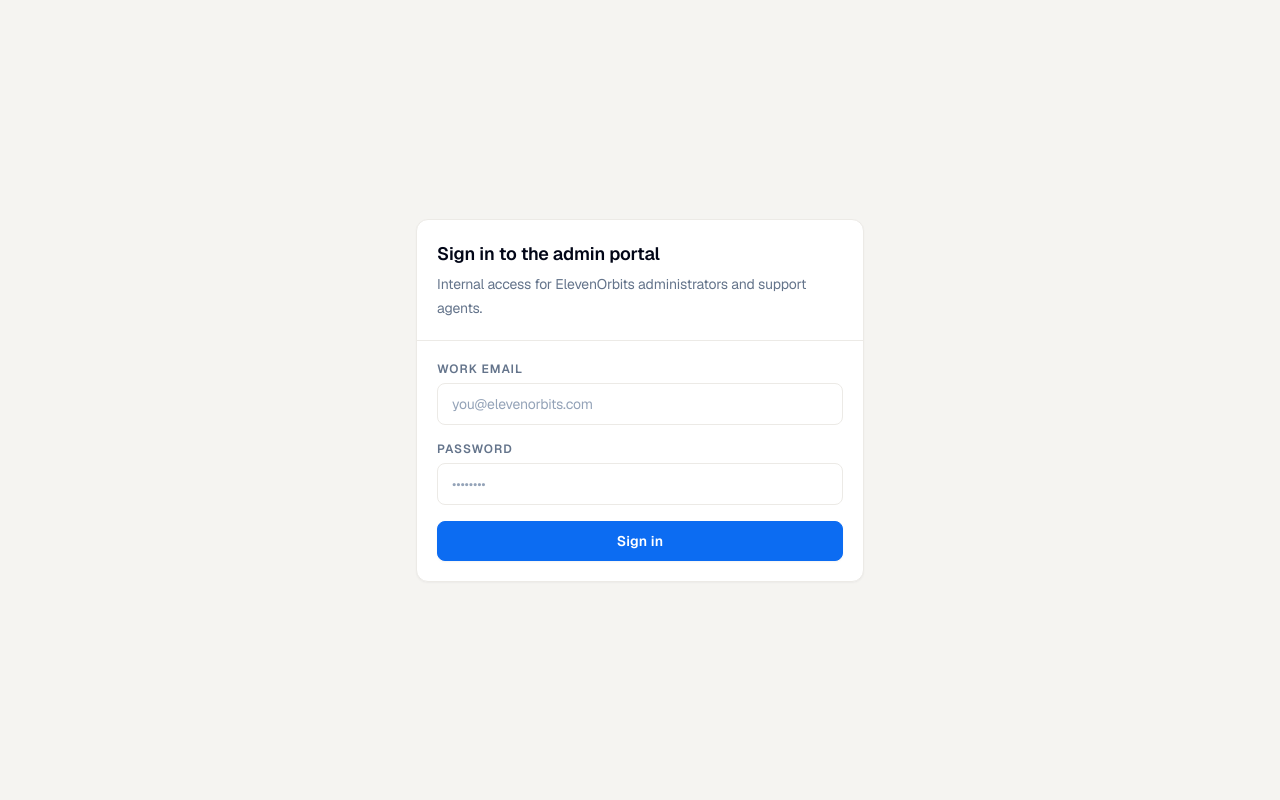
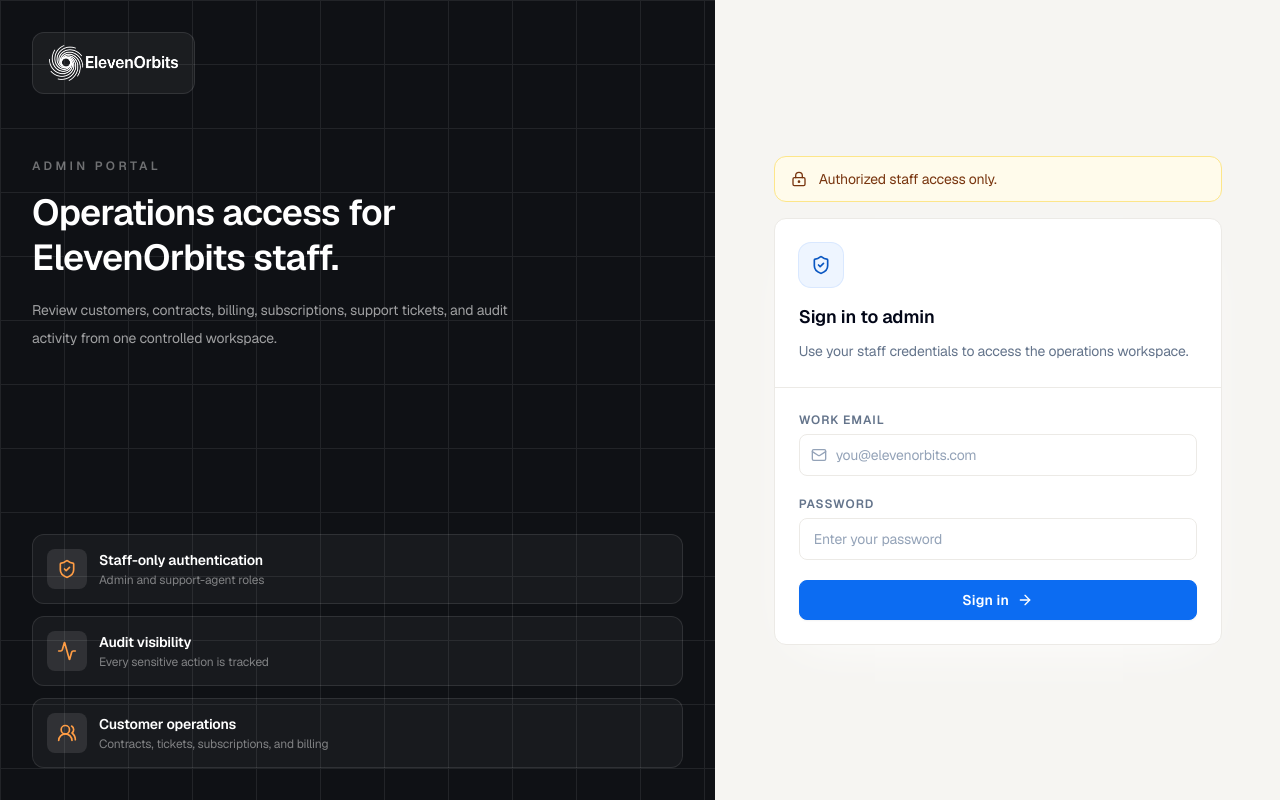
Before and after one commit to AhmadExpa/ORBS, a Next.js app in the folder frontend/: page /eo-admin/login in a window 1280 px wide. Built offline with nearby package versions, Linux system fonts and the light colour scheme; no server answers.

Commit message:
Polish admin login experience

```diff
--- a/frontend/app/eo-admin/login/page.jsx
+++ b/frontend/app/eo-admin/login/page.jsx
@@ -1,9 +1,63 @@
 import { AdminLoginForm } from "@/components/admin/login-form";
+import { BrandLogo } from "@/components/shared/brand-logo";
+import { Activity, LockKeyhole, ShieldCheck, UsersRound } from "lucide-react";
 
 export default function StandaloneAdminLoginPage() {
   return (
-    <div className="flex min-h-screen items-center justify-center bg-surface px-6 py-16">
-      <AdminLoginForm />
+    <div className="min-h-screen bg-[#f6f5f2] text-slate-950">
+      <div className="mx-auto grid min-h-screen w-full max-w-[1440px] grid-cols-1 lg:grid-cols-[minmax(0,0.95fr)_minmax(420px,0.75fr)]">
+        <section className="relative hidden overflow-hidden bg-[#0f1115] p-8 text-white lg:flex lg:flex-col lg:justify-between">
+          <div className="absolute inset-0 opacity-[0.08] [background-image:linear-gradient(to_right,#ffffff_1px,transparent_1px),linear-gradient(to_bottom,#ffffff_1px,transparent_1px)] [background-size:64px_64px]" />
+          <div className="relative">
+            <div className="inline-flex rounded-xl border border-white/10 bg-white/5 px-4 py-3">
+              <BrandLogo className="h-9" imageClassName="brightness-0 invert" priority />
+            </div>
+            <div className="mt-16 max-w-xl">
+              <p className="text-xs font-semibold uppercase tracking-[0.28em] text-white/40">Admin Portal</p>
+              <h1 className="mt-4 text-4xl font-semibold leading-tight tracking-[-0.02em] text-white">
+                Operations access for ElevenOrbits staff.
+              </h1>
+              <p className="mt-4 max-w-lg text-sm leading-7 text-white/60">
+                Review customers, contracts, billing, subscriptions, support tickets, and audit activity from one controlled workspace.
+              </p>
+            </div>
+          </div>
+
+          <div className="relative grid gap-3">
+            {[
+              { icon: ShieldCheck, label: "Staff-only authentication", value: "Admin and support-agent roles" },
+              { icon: Activity, label: "Audit visibility", value: "Every sensitive action is tracked" },
+              { icon: UsersRound, label: "Customer operations", value: "Contracts, tickets, subscriptions, and billing" },
+            ].map((item) => {
+              const Icon = item.icon;
+              return (
+                <div key={item.label} className="flex items-center gap-3 rounded-xl border border-white/10 bg-white/[0.04] p-3.5">
+                  <span className="flex h-10 w-10 shrink-0 items-center justify-center rounded-lg bg-white/10 text-accent-400">
+                    <Icon className="h-5 w-5" />
+                  </span>
+                  <div>
+                    <p className="text-sm font-semibold text-white">{item.label}</p>
+                    <p className="mt-0.5 text-xs text-white/45">{item.value}</p>
+                  </div>
+                </div>
+              );
+            })}
+          </div>
+        </section>
+
+        <main className="flex min-h-screen items-center justify-center px-5 py-10 sm:px-8">
+          <div className="w-full max-w-md">
+            <div className="mb-6 flex items-center justify-center lg:hidden">
+              <BrandLogo className="h-10" priority />
+            </div>
+            <div className="mb-4 flex items-center gap-3 rounded-xl border border-amber-200 bg-amber-50 px-4 py-3 text-sm text-amber-900">
+              <LockKeyhole className="h-4 w-4 shrink-0" />
+              Authorized staff access only.
+            </div>
+            <AdminLoginForm />
+          </div>
+        </main>
+      </div>
     </div>
   );
 }
--- a/frontend/components/admin/login-form.jsx
+++ b/frontend/components/admin/login-form.jsx
@@ -1,6 +1,7 @@
 "use client";
 
 import { useState } from "react";
+import { ArrowRight, Mail, ShieldCheck } from "lucide-react";
 import { Button, Card, CardContent, CardDescription, CardHeader, CardTitle, FieldLabel, TextInput } from "@/lib/ui";
 import { apiFetch } from "@/lib/api/client";
 import { setStaffSessionToken } from "@/lib/auth/staff-client-session";
@@ -43,24 +44,50 @@
   }
 
   return (
-    <Card className="w-full max-w-md">
-      <CardHeader>
-        <CardTitle>Sign in to the admin portal</CardTitle>
-        <CardDescription>Internal access for ElevenOrbits administrators and support agents.</CardDescription>
+    <Card className="w-full overflow-hidden shadow-panel">
+      <CardHeader className="space-y-4 p-6">
+        <span className="flex h-11 w-11 items-center justify-center rounded-xl bg-brand-50 text-brand-700 ring-1 ring-brand-100">
+          <ShieldCheck className="h-5 w-5" />
+        </span>
+        <div>
+          <CardTitle className="text-2xl">Sign in to admin</CardTitle>
+          <CardDescription className="mt-2">Use your staff credentials to access the operations workspace.</CardDescription>
+        </div>
       </CardHeader>
-      <CardContent>
-        <form className="space-y-4" onSubmit={handleSubmit}>
+      <CardContent className="p-6">
+        <form className="space-y-5" onSubmit={handleSubmit}>
           <div>
             <FieldLabel>Work email</FieldLabel>
-            <TextInput type="email" placeholder="you@elevenorbits.com" value={form.email} onChange={(event) => setForm((current) => ({ ...current, email: event.target.value }))} required />
+            <div className="relative">
+              <Mail className="pointer-events-none absolute left-3 top-1/2 h-4 w-4 -translate-y-1/2 text-slate-400" />
+              <TextInput
+                className="pl-9"
+                type="email"
+                placeholder="you@elevenorbits.com"
+                autoComplete="username"
+                value={form.email}
+                onChange={(event) => setForm((current) => ({ ...current, email: event.target.value }))}
+                required
+              />
+            </div>
           </div>
           <div>
             <FieldLabel>Password</FieldLabel>
-            <TextInput type="password" placeholder="••••••••" value={form.password} onChange={(event) => setForm((current) => ({ ...current, password: event.target.value }))} required />
+            <TextInput
+              type="password"
+              placeholder="Enter your password"
+              autoComplete="current-password"
+              value={form.password}
+              onChange={(event) => setForm((current) => ({ ...current, password: event.target.value }))}
+              required
+            />
           </div>
-          {state.error ? <p className="text-sm font-medium text-rose-600">{state.error}</p> : null}
+          {state.error ? (
+            <p className="rounded-lg border border-rose-200 bg-rose-50 px-3 py-2 text-sm font-medium text-rose-700">{state.error}</p>
+          ) : null}
           <Button className="w-full" type="submit" disabled={state.loading}>
-            {state.loading ? "Signing in…" : "Sign in"}
+            {state.loading ? "Signing in..." : "Sign in"}
+            <ArrowRight className="h-4 w-4" />
           </Button>
         </form>
       </CardContent>
```
